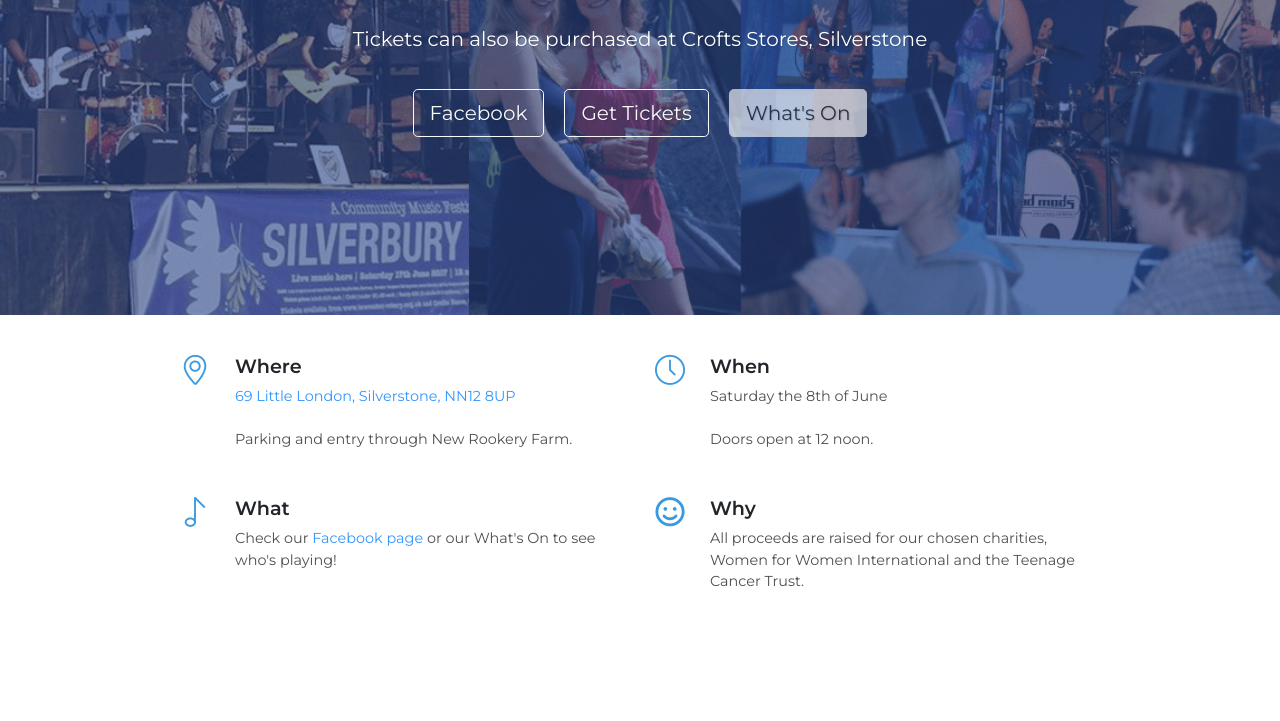
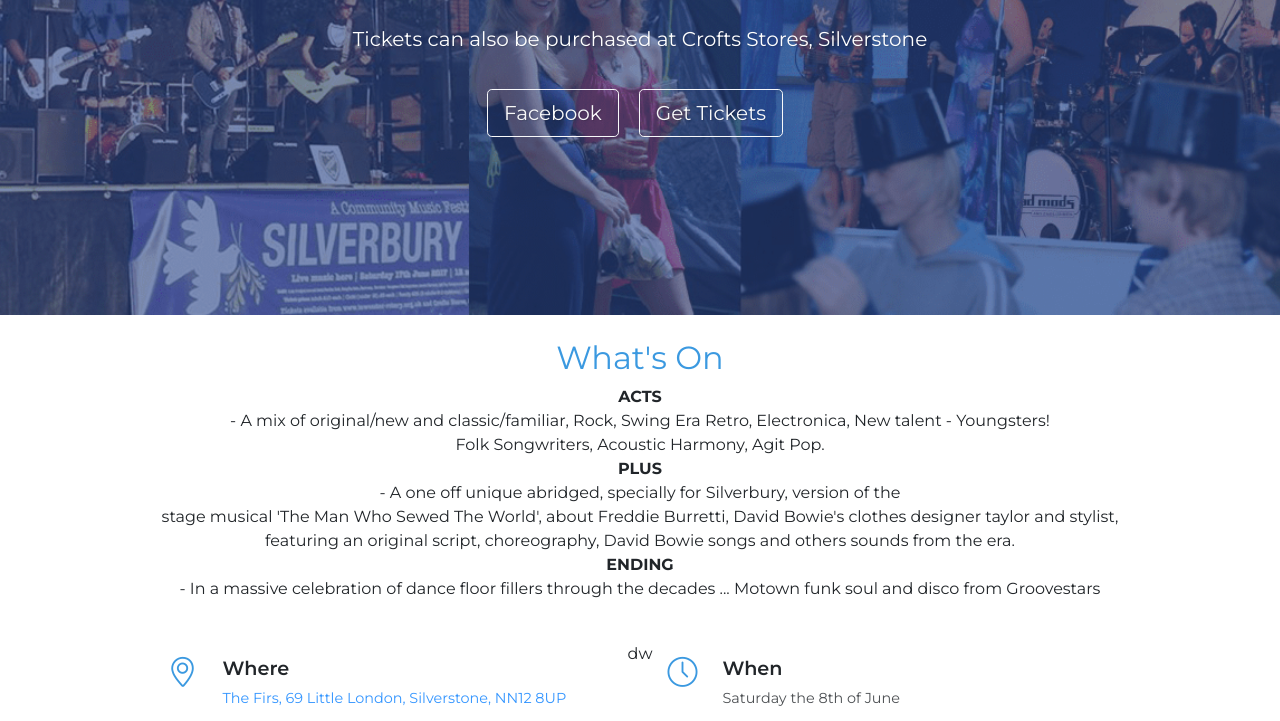
Before and after one commit to silverbury/silverbury.github.io, a plain HTML site: page index.html in a window 1280 px wide. Shown: the part 437-1158 px from the top of the page. Drawn offline with nearby package versions, Linux system fonts and the light colour scheme; some packages are replaced by stand-ins of ours; a script that the page names is missing.

Commit message:
Update index.html

```diff
--- a/index.html
+++ b/index.html
@@ -22,7 +22,6 @@
                     id="navcol-1">
                     <ul class="nav navbar-nav ml-auto">
                         <li class="nav-item" role="presentation"><a class="nav-link active" href="#">Home</a></li>
-                        <li class="nav-item" role="presentation"><a class="nav-link" href="#">What's On</a></li>
                         <li class="nav-item" role="presentation"><a class="nav-link" href="https://skiddle.com/e/13538843">Get Tickets</a></li>
                     </ul>
                 </div>
@@ -35,26 +34,33 @@
                 <h2 style="font-size: 76px;">Silverbury 2019</h2>
                 <p style="font-size: 42px;">A Community Music Festival</p>
                 <h5 style="padding-bottom: 30px;">Tickets can also be purchased at Crofts Stores, Silverstone</h5><a class="btn btn-outline-light btn-lg" role="button" href="https://facebook.com/silverbury" style="margin-right: 10px;">Facebook</a><a class="btn btn-outline-light btn-lg"
-                    role="button" href="https://skiddle.com/e/13538843" style="padding: 8px 16px;margin-left: 10px;margin-right: 10px;">Get Tickets</a><a class="btn btn-light disabled active btn-lg" role="button" href="https://skiddle.com/e/13538843" style="padding: 8px 16px;margin-left: 10px;">What's On</a></div>
+                    role="button" href="https://skiddle.com/e/13538843" style="padding: 8px 16px;margin-left: 10px;margin-right: 10px;">Get Tickets</a></div>
         </section>
+		<div class="container">
+		<br>
+			<h2 class="text-center text-info">What&#39;s On</h2>
+			<p class="text-center"><strong>ACTS</strong><br />- A mix of original/new and classic/familiar, Rock, Swing Era Retro, Electronica, New talent - Youngsters!<br />Folk Songwriters, Acoustic Harmony, Agit Pop. <br /><strong>PLUS</strong><br />- A one off unique abridged,
+			specially for Silverbury, version of the<br />stage musical &#39;The Man Who Sewed The World&#39;, about Freddie Burretti, David Bowie&#39;s clothes designer taylor and stylist,<br />featuring an original script, choreography, David Bowie songs
+			and others sounds from the era. <br /><strong>ENDING</strong><br />- In a massive celebration of dance floor fillers through the decades ... Motown funk soul and disco from Groovestars</p>
+</div>
         <section class="clean-block features">
             <div class="container">
                 <div class="row justify-content-center" style="padding-top: 25px;">
                     <div class="col-md-5 feature-box"><i class="icon-location-pin icon"></i>
                         <h4>Where</h4>
-                        <p><a href="https://goo.gl/maps/JDymZH4NBf1Gv2Uu6">69 Little London, Silverstone, NN12 8UP</a><br><br>Parking and entry through New Rookery Farm.</p>
-                    </div>
+                        <p><a href="https://goo.gl/maps/JDymZH4NBf1Gv2Uu6">The Firs, 69 Little London, Silverstone, NN12 8UP</a><br><br>Parking and entry through New Rookery Farm.</p>
+                    </div>dw
                     <div class="col-md-5 feature-box"><i class="icon-clock icon"></i>
                         <h4>When</h4>
                         <p>Saturday the 8th of June<br><br>Doors open at 12 noon.</p>
                     </div>
                     <div class="col-md-5 feature-box"><i class="icon-music-tone icon"></i>
                         <h4>What</h4>
-                        <p>Check our <a href="https://facebook.com/Silverbury">Facebook page</a>&nbsp;or our What's On to see who's playing!</p>
+                        <p>A day of music, food and fun, organised by volunteers from the community.</p>
                     </div>
                     <div class="col-md-5 feature-box"><i class="far fa-smile icon"></i>
                         <h4>Why</h4>
-                        <p>All proceeds are raised for our chosen charities, Women for Women International and the Teenage Cancer Trust.</p>
+                        <p>All proceeds are raised for local and international charities.</p>
                     </div>
                 </div>
             </div>
```
